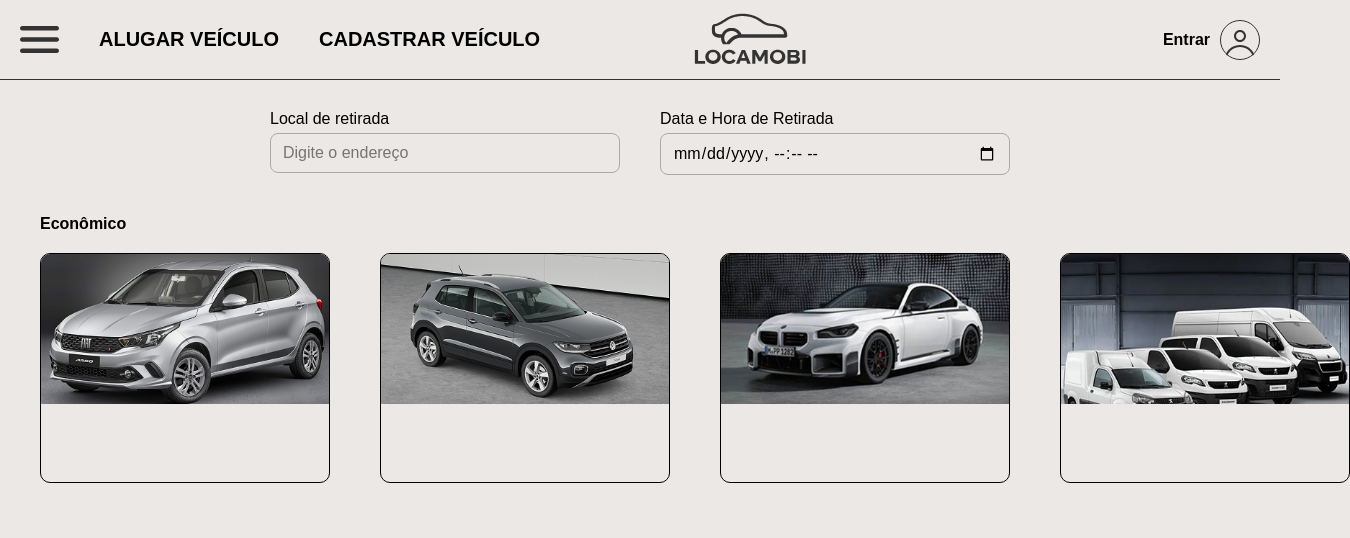
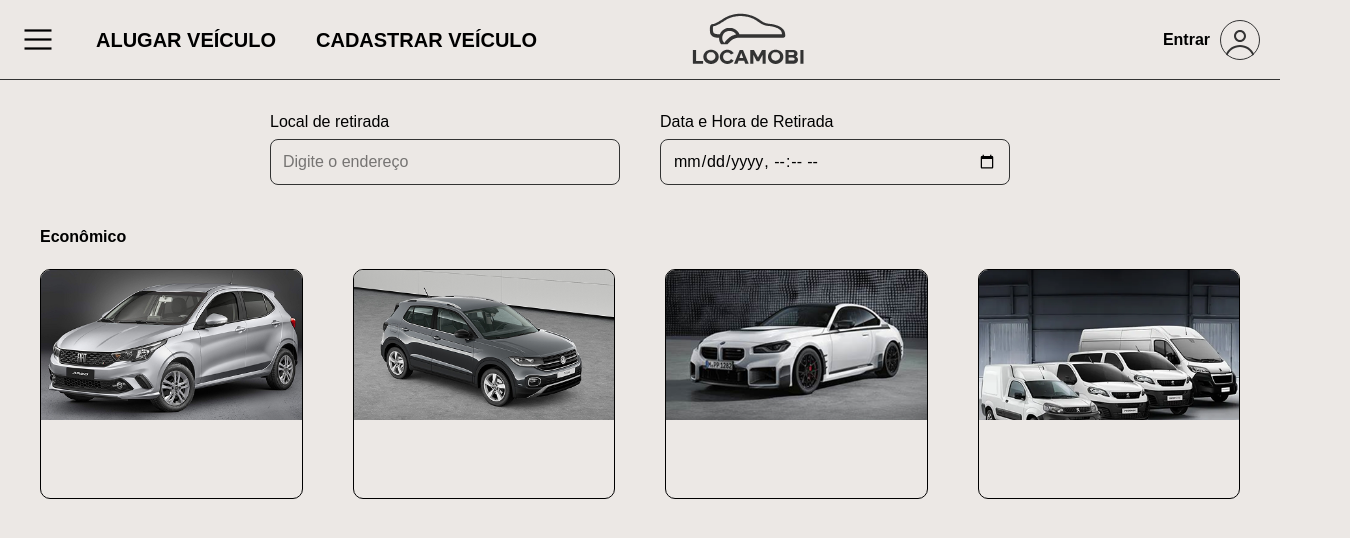
Before and after one commit to Mars-Haley/Locamobi, a plain HTML site: page index.html in a window 1280 px wide. Shown: the whole page, 1350 px wide, since content can reach past the window. Drawn offline with nearby package versions, Linux system fonts and the light colour scheme; a web font is replaced by a local one.

Commit message:
Começado uso de tailwind, cores modularizadas

```diff
--- a/index.html
+++ b/index.html
@@ -5,31 +5,35 @@
     <meta charset="UTF-8">
     <meta name="viewport" content="width=device-width, initial-scale=1.0">
     <title>Locamobi</title>
+    <script src="https://cdn.jsdelivr.net/npm/@tailwindcss/browser@4"></script>
     <link rel="stylesheet" href="style.css">
     <link href='https://fonts.googleapis.com/css?family=Inria Sans' rel='stylesheet'>
+    <link rel= "stylesheet" href= "https://maxst.icons8.com/vue-static/landings/line-awesome/line-awesome/1.3.0/css/line-awesome.min.css" >
 
 </head>
 
 <body>
     <nav>
         <ul class="navbar">
+          <div class="navbar-left">
+            <li class="menu-item">
+              <i class="las la-bars text-4xl"></i>
+            </li>
             <li class="botoes-topo">
                 <button>ALUGAR VEÍCULO</button>
                 <button>CADASTRAR VEÍCULO</button>
             </li>
+           </div>
             <li class="logo">
                 <a href="#">
                     <img src="./assets/Logo.svg" alt="Logo">
                 </a>
             </li>
-            <li class="menu-item">
-                <button type="button" class="menu-button">
-                    <img src="./assets/Menu.svg" alt="Menu">
-            </li>
             <li class="login-item">
                 <button type="button" class="login-button">
                     <span><b>Entrar</b></span>
                     <img src="./assets/Login.svg" alt="Login">
+                </button>
             </li>
         </ul>
     </nav>
--- a/style.css
+++ b/style.css
@@ -1,4 +1,9 @@
 /* reset.css */
+:root{
+  --bg-color: #ECE8E5;
+  --border-color: #333;
+  --button-enabled-color: #d9d9d9;
+}
 
 * {
     margin: 0;
@@ -6,11 +11,10 @@
     box-sizing: border-box;
   }
   html, body {
-    font-family: 'Inria Sans';
+    font-family: 'Inria Sans', sans-serif;
     height: 100%;
     width: 100%;
-    font-family: sans-serif;
-    background: #ECE8E5;
+    background: var(--bg-color);
   }
 
   img, picture, video, canvas, svg {
@@ -41,9 +45,22 @@
     height: 80px;
     align-items: center;
     padding: 10px 20px;
-    border-bottom: 1px solid #333;
+    border-bottom: 1px solid  var(--border-color);
+  }
+  .navbar-left{
+    display: flex;
+    flex-direction: row;
+
+  }
+
+  .navbar .login-item{
+    order: 2;
+    flex:1;
+    display : flex;
+    justify-content: flex-end;
   }
   .navbar .logo {
+    order:0;
     flex:1;
     display: flex;
     justify-content: center;
@@ -53,7 +70,7 @@
     display:flex;
     justify-content: flex-start;
   }
- .menu-button {
+ .menu-item {
     background: none;
     border: none;
     cursor: pointer;
@@ -64,25 +81,12 @@
     transition: .5s;
   }
 
-  .menu-button:focus {
+  .menu-item:focus {
       outline: none;
   }
 
-  .menu-button:hover {
+  .menu-item:hover {
       opacity: 0.7;
-  }
-
-
-  .navbar .logo{
-    order:0;
-    margin: 0 auto;
-  }
-
-  .navbar .login-item{
-    order: 2;
-    flex:1;
-    display : flex;
-    justify-content: flex-end;
   }
   .login-button
   {
@@ -103,12 +107,6 @@
   .login-button:hover {
       opacity: 0.7;
   }
-  .selecao-button:focus
-  {
-    background: #d9d9d9;
-    margin:5;
-    padding:5;
-  }
   .botoes-topo {
     display: flex;
     order: -1;
@@ -128,7 +126,7 @@
   }
 
   .botoes-topo button:focus {
-     background:#d9d9d9;
+     background: var(--button-enabled-color);
   }
   .botoes-topo button:hover {
     opacity: 0.7;
@@ -151,7 +149,7 @@
   }
 
   .input-box input {
-    border: 1px solid #aaa;
+    border: 1px solid var(--border-color);
     border-radius: 8px;
     padding: 10px 12px;
     font-size: 16px;
@@ -160,7 +158,7 @@
     display: flex;
     flex-direction: column;
     flex-wrap: wrap;
-    justify-content: center;
+    justify-content: flex-start;
     gap: 20px;
     margin-top: 40px;
     padding: 0 40px;
@@ -181,11 +179,12 @@
     border: 1px solid black;
     border-radius: 10px;
     overflow: hidden;
-    flex-direction: row;
-    width: 290px;
+    flex-direction: column;
+    width: 100%;
+    max-width: 290px;
     height: 230px;
     text-align: center;
-    background: #ECE8E5;
+    background: var(--bg-color);
 }
 
 .carro-card img {
```
